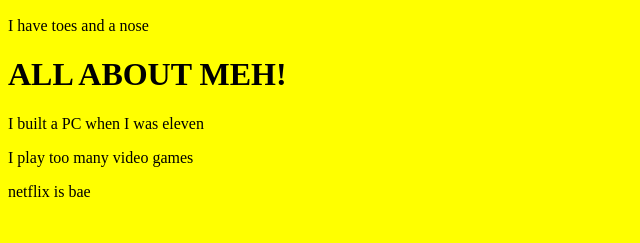
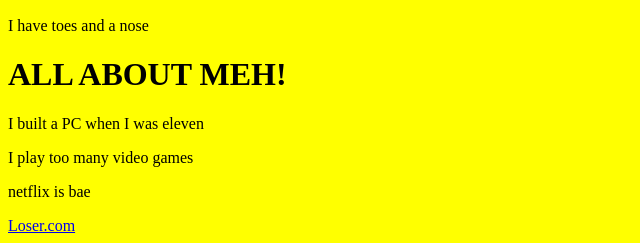
Before and after one commit to cademaw04/cade.github.io, a plain HTML site: page index.html in a window 1280 px wide. Shown: the part 869-1112 px from the top of the page, without its empty margins (0-640 px from the left). Before the commit the page ends 1086 px from the top, so only its background shows below. Drawn offline with Linux system fonts and the light colour scheme.

Commit message:
Update index.html

```diff
--- a/index.html
+++ b/index.html
@@ -18,6 +18,7 @@
 <p>I built a PC when I was eleven</p>
 <p>I play too many video games</p>
 <p>netflix is bae</p>
+<a href="http://www.loser.com">Loser.com</a>
 
  <link rel="stylesheet" type="text/css" href="styles.css">
 </body>
```
